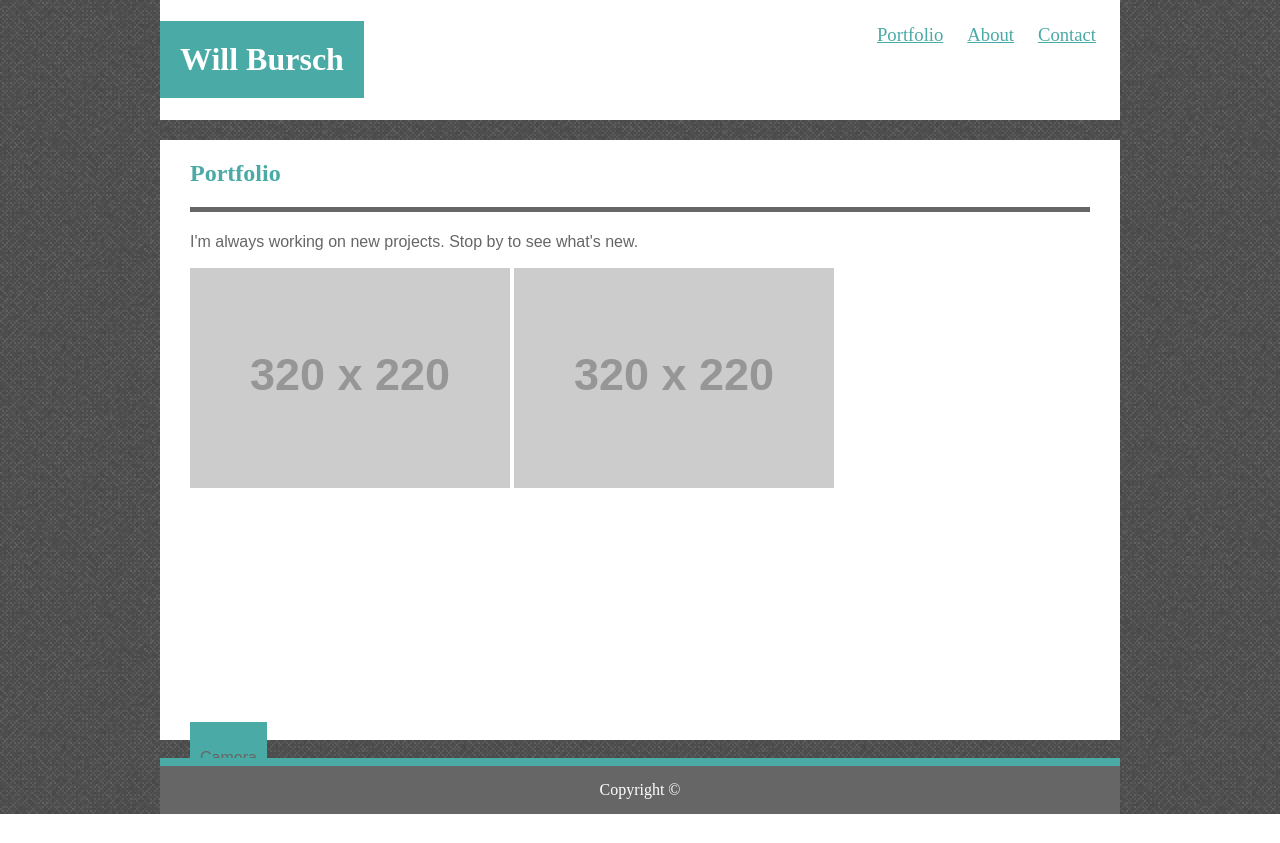
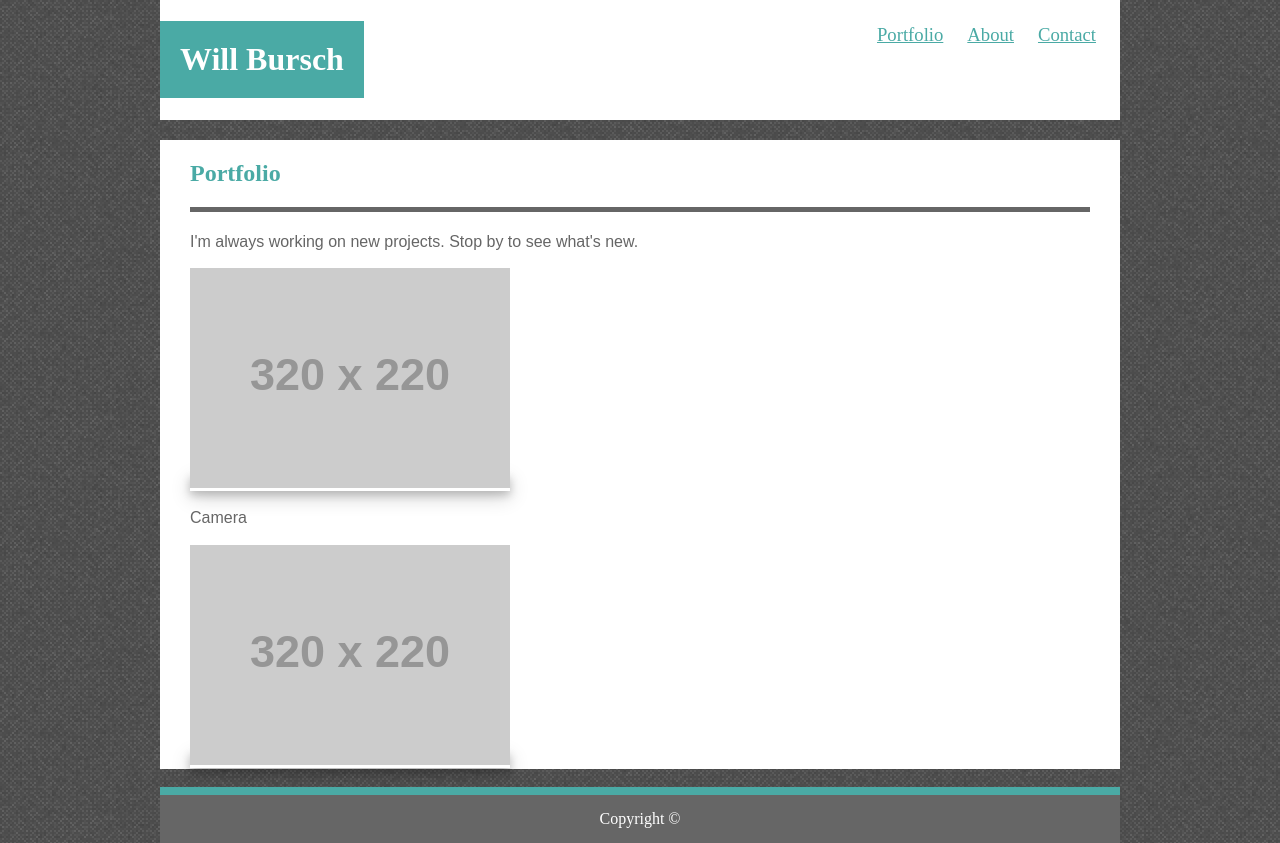
Before and after one commit to willbursch/Basic-PortfolioWB, a plain HTML site: page portfolio.html in a window 1280 px wide. Before the commit the page ends 814 px from the top, so only its background shows below. Drawn offline with Linux system fonts and the light colour scheme; placeholder pictures from the web are drawn by us.

```diff
--- a/assets/css/style.css
+++ b/assets/css/style.css
@@ -8,6 +8,7 @@ body {
 }
 
 .content {
+    margin: 0;
     background-color: #ffffff;
     padding-left:30px;
     padding-right: 30px;
@@ -78,15 +79,17 @@ form
 input[type=text] {
     border: 2px solid #666666;
     border-radius: 2px;
-    width: 600px;
+    width: 100%;
     height: 20px;
+    box-shadow: 0 4px 8px 0 rgba(0, 0, 0, 0.2), 0 6px 20px 0 rgba(0, 0, 0, 0.19);
 }
 
 textarea {
     border: 2px solid #666666;
-    border-radius: 6px;
-    width: 600px;
+    border-radius: 2px;
+    width: 100%;
     height: 200px;
+    box-shadow: 0 4px 8px 0 rgba(0, 0, 0, 0.2), 0 6px 20px 0 rgba(0, 0, 0, 0.19);
 }
 
 .button{
@@ -104,13 +107,16 @@ textarea {
 
 /*Text box on images*/
 
-.text-block {
-    position: absolute;
-    bottom: 5px;
-    background-color: #4aaaa5;
-    color: #ffffff;
-    padding: 10px;
+.images
+{
+    position: relative;
+    width: 80%;
+    background-color: white;
+    box-shadow: 0 4px 8px 0 rgba(0, 0, 0, 0.2), 0 6px 20px 0 rgba(0, 0, 0, 0.19);
 }
+
+
+
 
 
 /*Footer on all pages*/
--- a/portfolio.html
+++ b/portfolio.html
@@ -25,15 +25,21 @@
         I'm always working on new projects. Stop by to see what's new.
     </p>
 
-    <section>
-        <a class="images" href="https://imgplaceholder.com">
+    <!--Portfolio Images and links-->
+
+        <section>
+        <div class="w3-card-4">
+            <a class="images" href="https://imgplaceholder.com">
             <img src="https://imgplaceholder.com/320x220/cccccc/757575/fa-camera" alt="Camera"></a>
-                <div class="text-block"><p>Camera</p></div>
-        <a class="images" href="https://imgplaceholder.com">
+                    <p>Camera</p>
+        </div>
+            <a class="images" href="https://imgplaceholder.com">
             <img src="https://imgplaceholder.com/320x220/cccccc/757575/fa-android" alt="AndroidLogo"></a>
 
+
+        </section>
     </div>
-    </section>
+
     <br>
     </div>
 
```
Also changed, not shown: index.html (+7 -1 lines).
